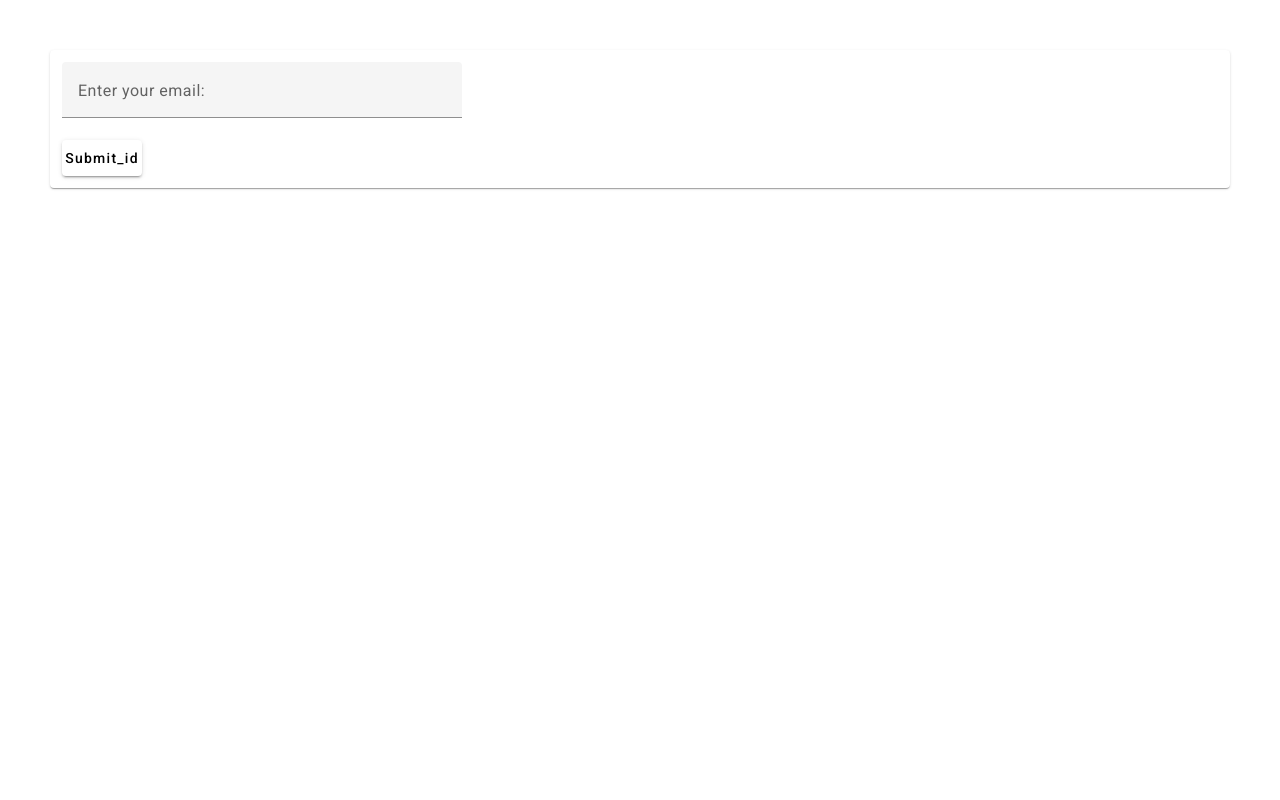
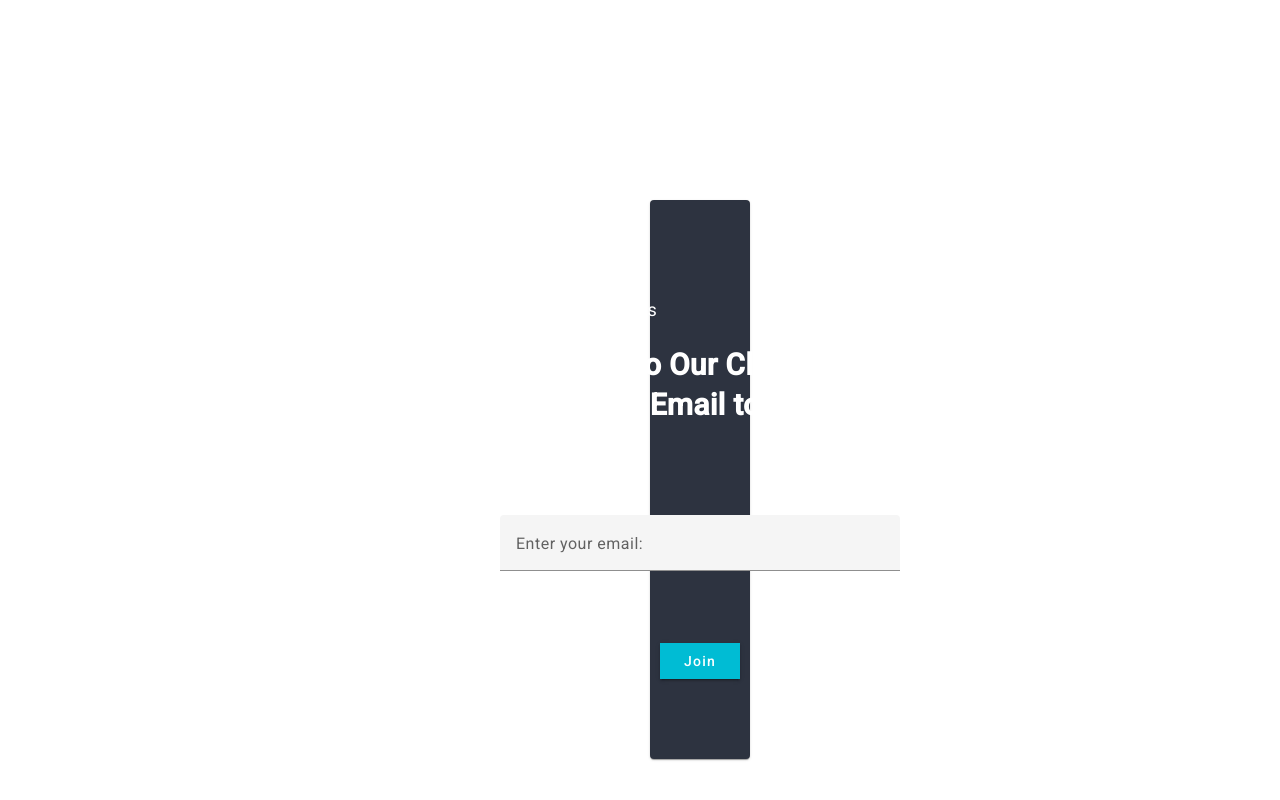
Before and after one commit to tefreeman/TideTweetMetrics, an Angular app in the folder angular/classifier/: page / in a window 1280 px wide. Shown: the top 800 px of the page. Built offline with nearby package versions, Linux system fonts and the light colour scheme; no server answers.

Commit message:
Changed Classifier Home

```diff
--- a/angular/classifier/src/app/app.component.html
+++ b/angular/classifier/src/app/app.component.html
@@ -1,12 +1,19 @@
-<mat-card *ngIf="uid.length == 0" style="margin: 50px; padding: 12px">
+<mat-card *ngIf="uid.length == 0" class="custom-card">
   <form class="example-form">
+      <div class="title-small-text" style="margin-top: 50px;">Tide Tweet Metrics</div>
+      <div class="title-small-text" style="margin-bottom: 20px;">__________</div>
+      <div class="title-text">Welcome to Our Classifier!</div>
+      <div class="title-text" style="margin-bottom: 100px;">Enter Your Email to Join</div>
       <mat-form-field class="example-full-width" style="width: 400px">
         <mat-label>Enter your email:</mat-label>
         <input matInput #emailInput>
       </mat-form-field>
   </form>
-    <button style="width: 80px" mat-raised-button (click)="set_uid(emailInput.value)">Submit_id</button>
+
+  <button class="custom-button" mat-raised-button (click)="set_uid(emailInput.value)">Join</button>
+
 </mat-card>
+
 
 <mat-card *ngIf="uid.length != 0" style="margin: 50px; padding: 12px">
     <mat-card-content>
--- a/angular/classifier/src/app/app.component.scss
+++ b/angular/classifier/src/app/app.component.scss
@@ -0,0 +1,32 @@
+.custom-card {
+    padding: 50px;
+    margin-top: 200px;
+    margin-left: 650px;
+    margin-right: 650px;
+    background-color: #2d3340; /* Change this color to your desired background color */
+    display: flex;
+    flex-direction: column;
+    align-items: center;
+}
+
+
+.mat-mdc-raised-button.custom-button {
+    margin-top: 50px;
+    margin-bottom: 30px;
+    width: 80px;
+    background-color: #00bcd4; /* Change this to your desired button color */
+    border-radius: 0; /* Set border-radius to 0 for sharp corners */
+    color: white; /* Text color */
+}
+
+.title-text {
+    color: white;
+    font-weight: bold;
+    font-size: 30px;
+    margin-bottom: 20px;
+}
+.title-small-text {
+    color: white;
+    font-size: 18px;
+    margin-bottom:-5px;
+}
```
Lines whose indentation alone changed are shown as unchanged.
